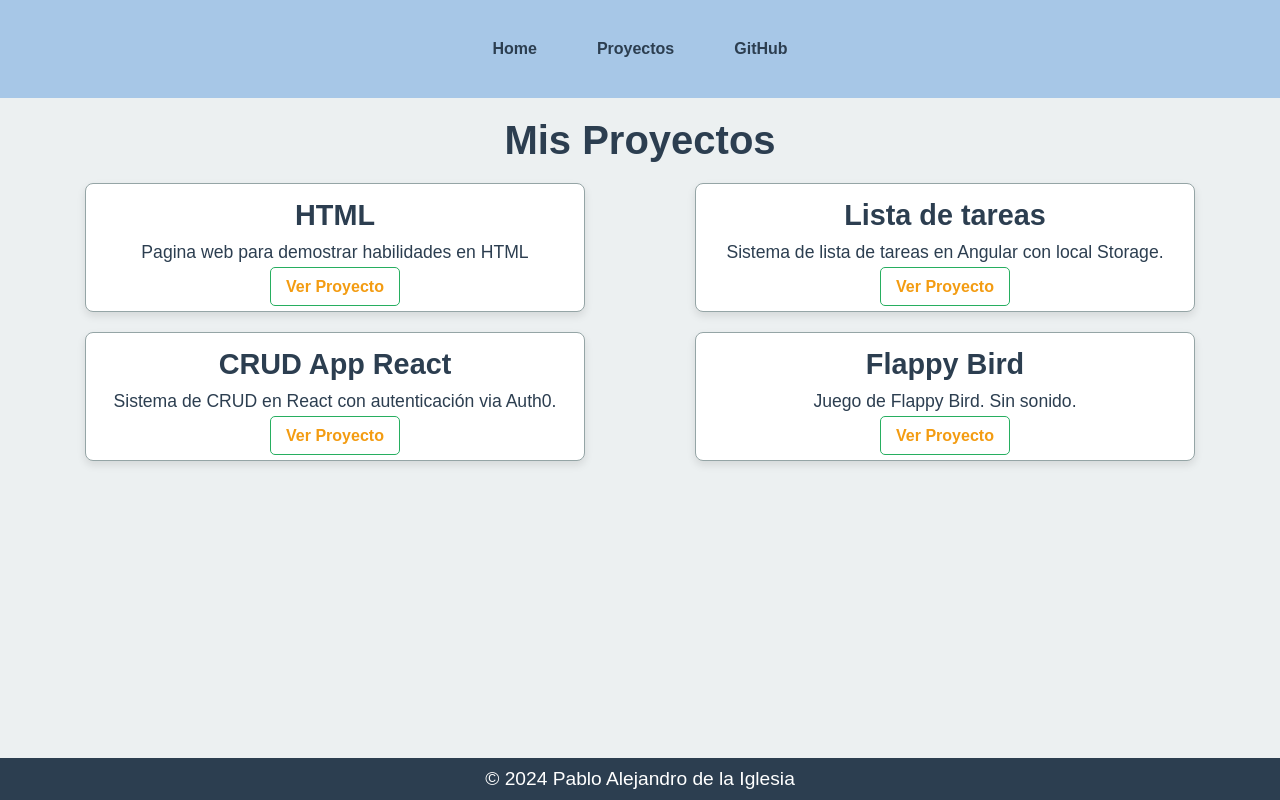
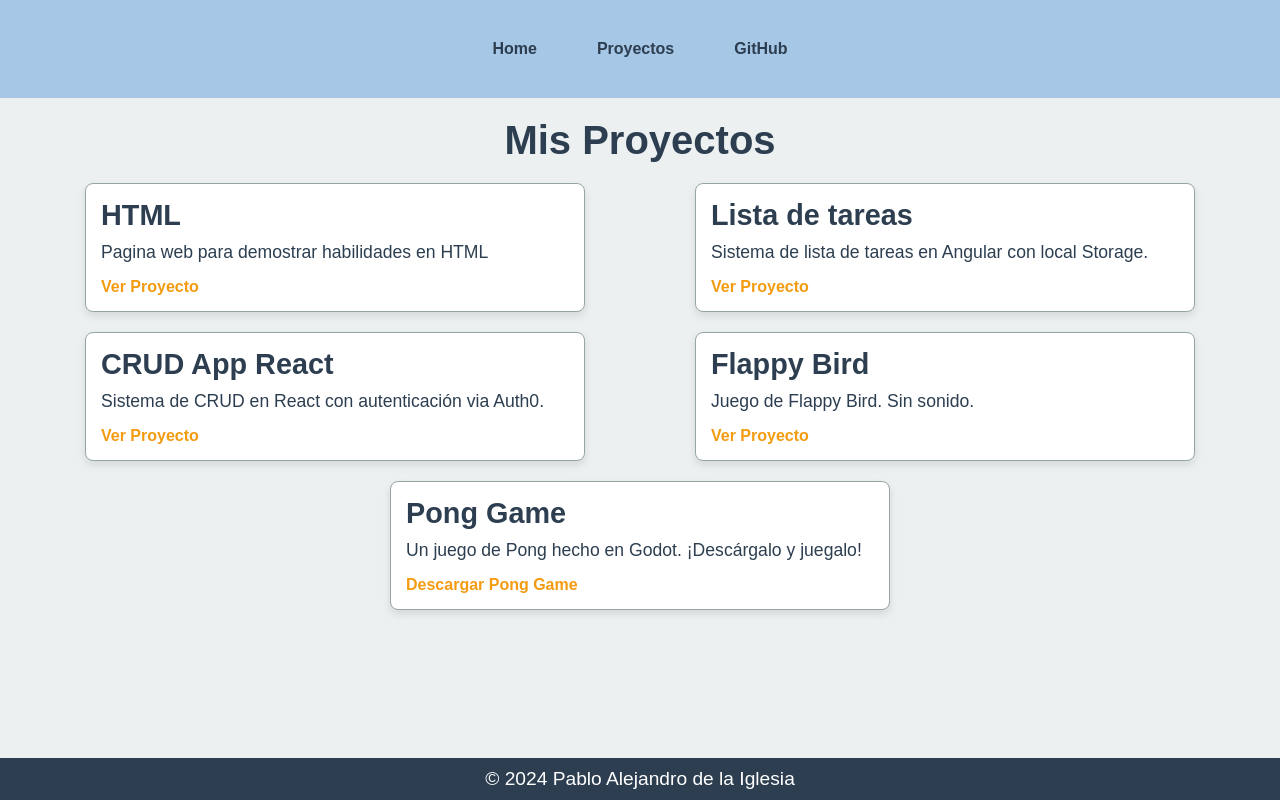
Before and after one commit to Lata1989/portfolio-entrega-programacion-3-coloquio, a React (Create React App) app: page /projects in a window 1280 px wide. Built offline with nearby package versions, Linux system fonts and the light colour scheme.

Commit message:
pong agregado

```diff
--- a/src/components/ProjectCard.jsx
+++ b/src/components/ProjectCard.jsx
@@ -1,3 +1,23 @@
+export const ProjectCard = ({ project }) => {
+    return (
+        <div className="project-card">
+            <h2>{project.name}</h2>
+            <p>{project.description}</p>
+            {project.url.endsWith('.rar') ? (
+                <a href={project.url} download>
+                    Descargar {project.name}
+                </a>
+            ) : (
+                <a href={project.url} target="_blank" rel="noopener noreferrer">
+                    Ver Proyecto
+                </a>
+            )}
+        </div>
+    );
+};
+
+
+/*
 import React from 'react';
 import '../styles/projectCard.css';
 
@@ -12,5 +32,5 @@ export const ProjectCard = ({ project }) => {
         </div>
     );
 };
-
+*/
 // export default ProjectCard;
--- a/src/pages/Projects.jsx
+++ b/src/pages/Projects.jsx
@@ -24,6 +24,11 @@ const projectsData = [
         description: `Juego de Flappy Bird. Sin sonido.`,
         url: 'https://flappy-bird-ruby-eight.vercel.app/'
     },
+    {
+        name: 'Pong Game',
+        description: 'Un juego de Pong hecho en Godot. ¡Descárgalo y juegalo!',
+        url: '/assets/projects/Pong.rar'
+    },
 
 ];
 
```
Also changed, not shown: 1 other file (tests, documents, lock files or other folders).
